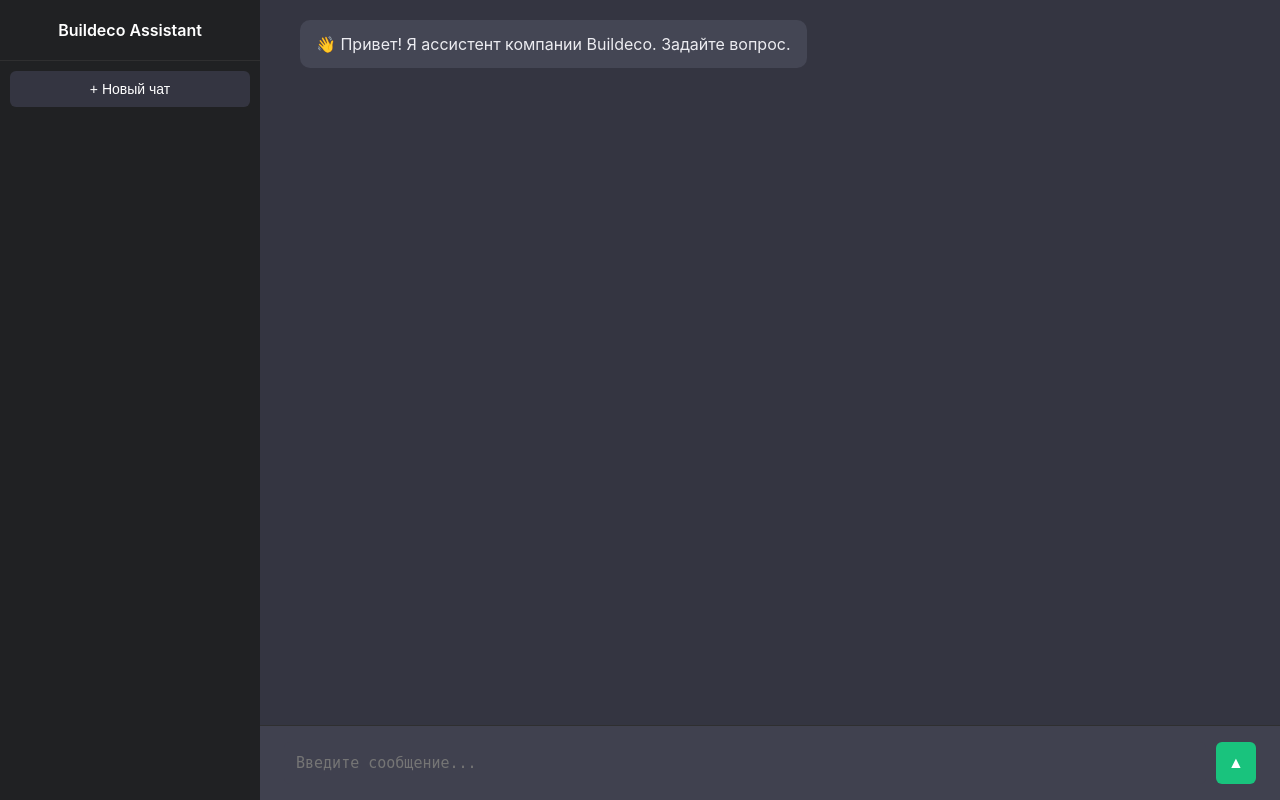
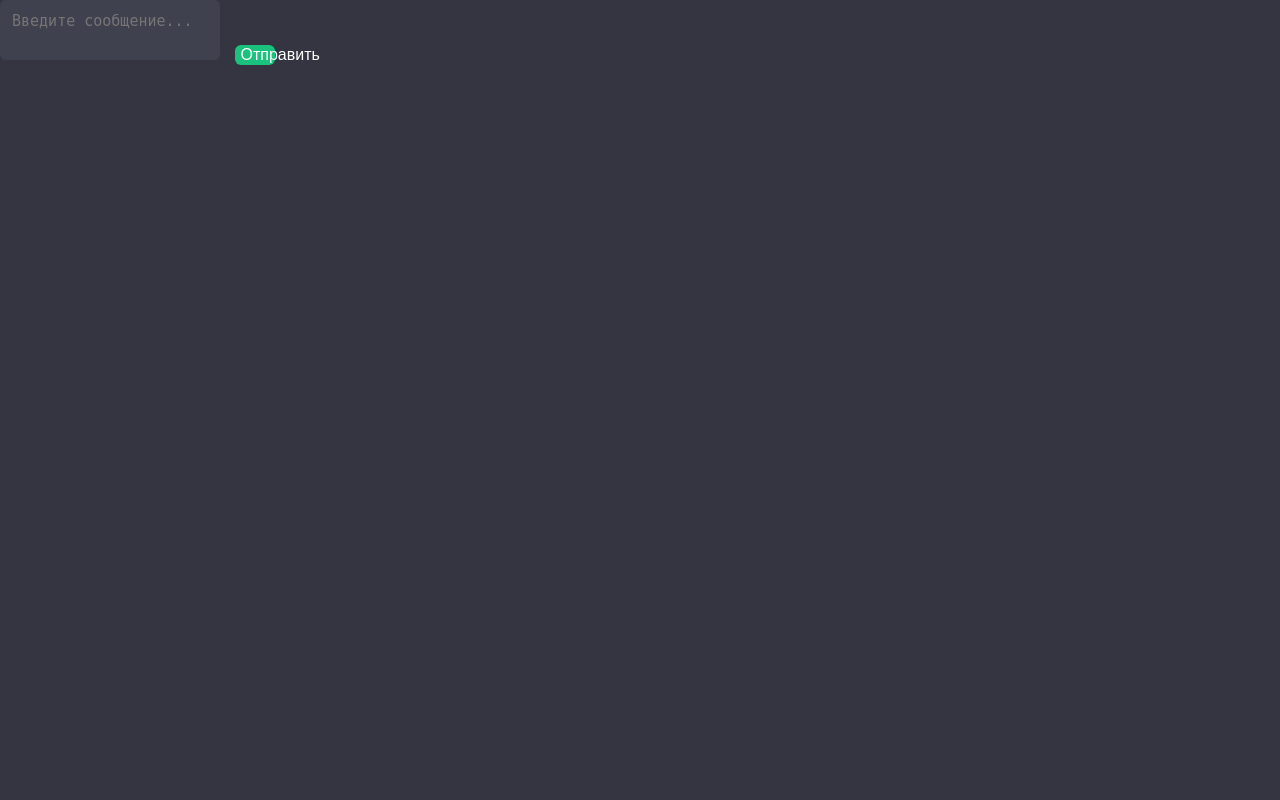
Before and after one commit to solosergio52-svg/GPT-agent, a Flask app: page / in a window 1280 px wide. Run offline with Flask 3, Linux system fonts and the light colour scheme.

Commit message:
Update chat.html

```diff
--- a/templates/chat.html
+++ b/templates/chat.html
@@ -1,32 +1,18 @@
 <!DOCTYPE html>
 <html lang="ru">
 <head>
-  <meta charset="UTF-8" />
-  <meta name="viewport" content="width=device-width, initial-scale=1.0" />
+  <meta charset="UTF-8">
   <title>Buildeco Assistant</title>
-  <link rel="stylesheet" href="{{ url_for('static', filename='chat.css') }}" />
+  <link rel="stylesheet" href="/static/chat.css">
 </head>
 <body>
-  <div class="layout">
-    <aside class="sidebar">
-      <div class="logo">Buildeco Assistant</div>
-      <div class="chat-list">
-        <button id="newChat" class="new-chat">+ Новый чат</button>
-      </div>
-    </aside>
-
-    <main class="chat">
-      <div id="messages" class="messages">
-        <div class="message bot">👋 Привет! Я ассистент компании Buildeco. Задайте вопрос.</div>
-      </div>
-
-      <form id="chatForm" class="input-area">
-        <textarea id="input" placeholder="Введите сообщение..." rows="1"></textarea>
-        <button type="submit" id="send">▲</button>
-      </form>
-    </main>
+  <div id="chatbox">
+    <div id="messages"></div>
+    <div class="input-row">
+      <textarea id="input" placeholder="Введите сообщение..."></textarea>
+      <button id="send">Отправить</button>
+    </div>
   </div>
-
-  <script src="{{ url_for('static', filename='chat.js') }}"></script>
+  <script src="/static/chat.js"></script>
 </body>
 </html>
```
